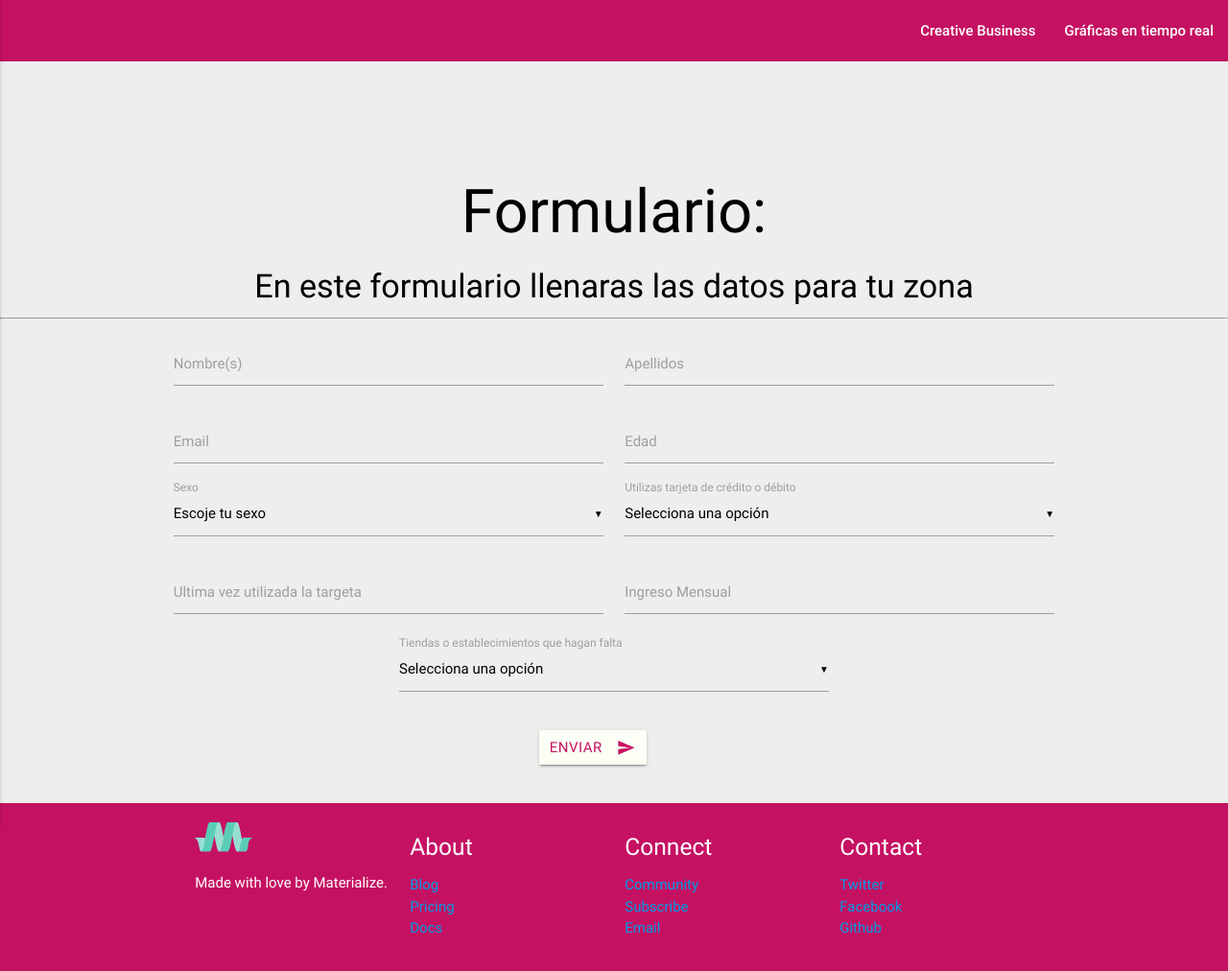
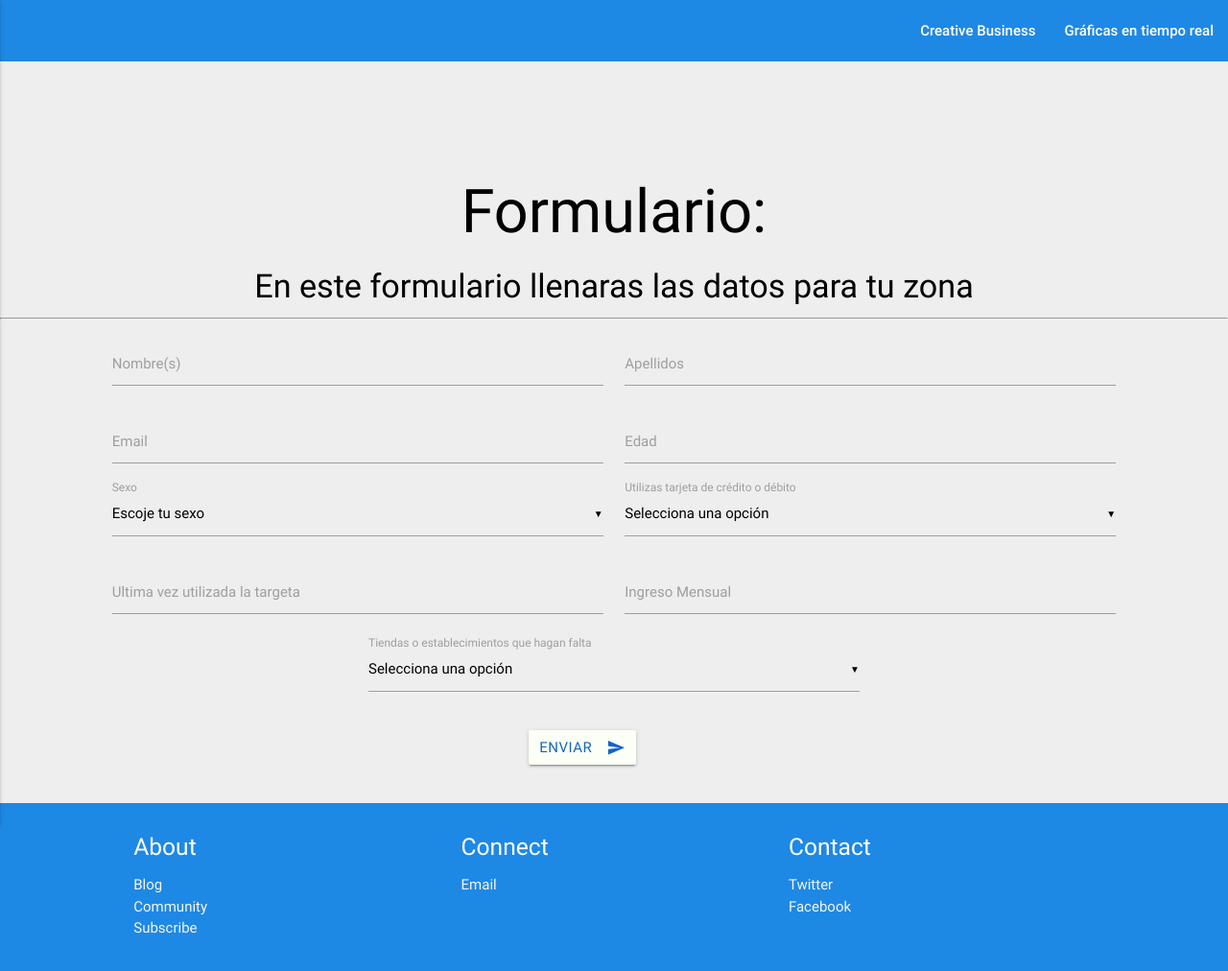
Before and after one commit to TeamHackBancomer/Creative-Business, a plain HTML site: page public/form.html in a window 1280 px wide. Shown: the whole page at 96% size. Drawn offline with Linux system fonts and the light colour scheme; some packages are replaced by stand-ins of ours; some icons are missing.

Commit message:
Changed color and modified footer

```diff
--- a/public/css/form.css
+++ b/public/css/form.css
@@ -12,9 +12,9 @@ main {
 }
 #submit_button{
     background-color: #FCFFF5 !important;
-    color: #c51162 !important;
+    color: #1565c0  !important;
 }
 #submit_button:hover{
     background-color: #c51162;
-    color: #FCFFF5;
+    color: #1565c0 ;
 }
--- a/public/css/main.css
+++ b/public/css/main.css
@@ -2,5 +2,5 @@
     background-color: #FCFFF5;
 }
 nav.navbar.solid{
-    background-color: #c51162 !important;
+    background-color: #1565c0 !important;
 }
--- a/public/css/styles.css
+++ b/public/css/styles.css
@@ -1 +1,4 @@
 /*CSS PRINCIPAL*/
+.container{
+    width: 80% !important;
+}
--- a/public/form.html
+++ b/public/form.html
@@ -11,6 +11,7 @@
     <link rel="stylesheet" href="css/materialize.min.css">
     <link rel="stylesheet" href="css/main.css">
     <link rel="stylesheet" href="css/form.css">
+    <link rel="stylesheet" href="css/styles.css">
 
     <!-- Material Icons -->
     <link href="https://fonts.googleapis.com/icon?family=Material+Icons" rel="stylesheet">
@@ -18,7 +19,7 @@
 <body>
     <header>
         <!-- Navbar -->
-        <nav class="navbar absolute light pink accent-4">
+        <nav class="navbar absolute light blue darken-1">
             <div class="nav-wrapper">
                 <a href="index.html" class="brand-logo"><i class="icon-diamond"></i></a>
                 <ul id="nav-mobile" class="right hide-on-med-and-down">
@@ -42,7 +43,7 @@
         <div class="container">
             <form class="black-text">
                 <div class="row">
-                    <form class="col s12">
+                    <form class="container col s12">
                         <div class="row">
                             <div class="input-field col s12 m12 l6">
                                 <input id="first_name" type="text" class="validate black-text">
@@ -114,34 +115,28 @@
             </form>
         </div>
     </main>
-    <footer class="page-footer pink accent-4">
+    <footer class="page-footer  blue darken-1">
         <div class="container row white-text">
-            <div class="col s6 m3">
-                <img class="materialize-logo" src="images/materialize-teal.png" alt="">
-                <p>Made with love by Materialize.</p>
-            </div>
-            <div class="col s6 m3">
+            <div class="col s12 m4">
                 <h5>About</h5>
                 <ul>
-                    <li class="grey-text text-lighten-5"><a href="#!">Blog</a></li>
-                    <li><a href="#!">Pricing</a></li>
-                    <li><a href="#!">Docs</a></li>
+                    <li><a href="#!" class="grey-text text-lighten-4">Blog</a></li>
+                    <li><a href="#!" class="grey-text text-lighten-4">Community</a></li>
+                    <li><a href="#!" class="grey-text text-lighten-4">Subscribe</a></li>
                 </ul>
             </div>
-            <div class="col s6 m3">
+            <div class="col s12 m4">
                 <h5>Connect</h5>
                 <ul>
-                    <li><a href="#!">Community</a></li>
-                    <li><a href="#!">Subscribe</a></li>
-                    <li><a href="#!">Email</a></li>
+
+                    <li><a href="#!" class="grey-text text-lighten-4">Email</a></li>
                 </ul>
             </div>
-            <div class="col s6 m3">
+            <div class="col s12 m4">
                 <h5>Contact</h5>
                 <ul>
-                    <li><a href="#!">Twitter</a></li>
-                    <li><a href="#!">Facebook</a></li>
-                    <li><a href="#!">Github</a></li>
+                    <li><a href="#!" class="grey-text text-lighten-4">Twitter</a></li>
+                    <li><a href="#!" class="grey-text text-lighten-4">Facebook</a></li>
                 </ul>
             </div>
         </div>
```
Also changed, not shown: public/graphic.html (+1 -0 lines), public/index.html (+3 -2 lines).
